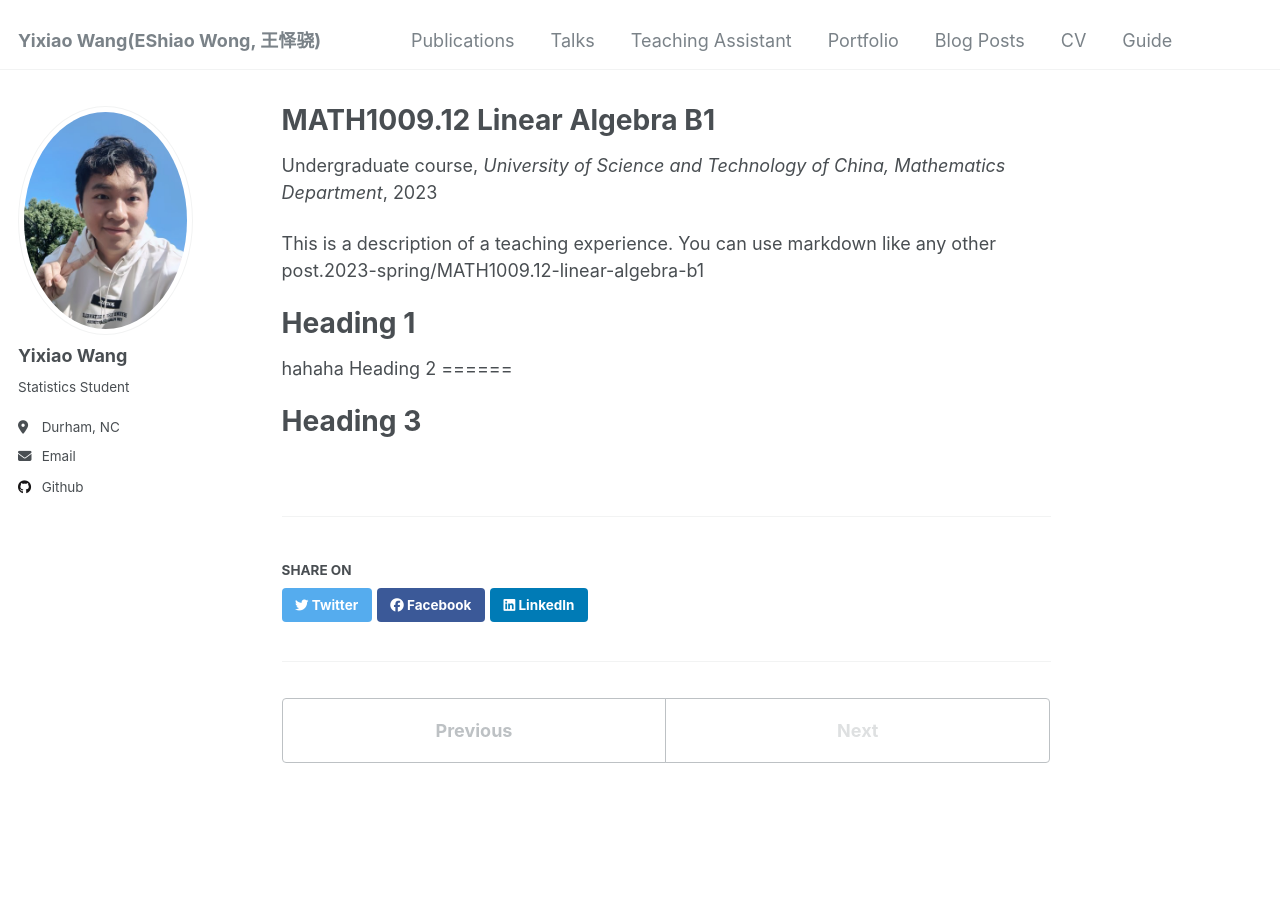
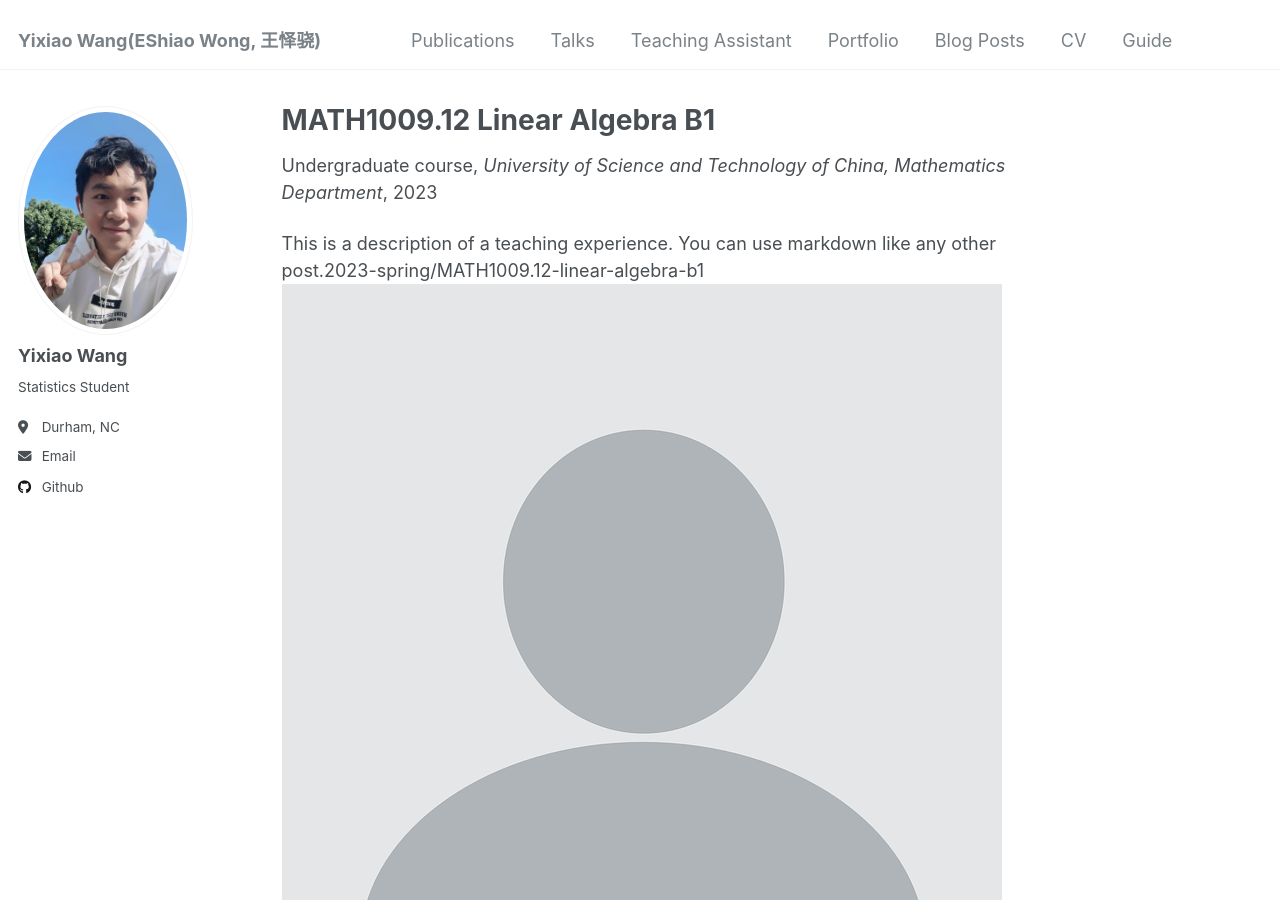
Before and after one commit to Yixiao-Wang-Stats/Yixiao-Wang-Stats.github.io, a Jekyll site: the page built from _teaching/2023-Spring-MATH1009-Linear-Algebra-B1.md, in a window 1280 px wide and 900 px high. Built offline with Jekyll 4.4.1, drawn with Linux system fonts in a browser that asks for light colours.

Commit message:
Update 2023-Spring-MATH1009-Linear-Algebra-B1.md

```diff
--- a/_teaching/2023-Spring-MATH1009-Linear-Algebra-B1.md
+++ b/_teaching/2023-Spring-MATH1009-Linear-Algebra-B1.md
@@ -9,6 +9,7 @@ location: "Anhui, China"
 ---
 
 This is a description of a teaching experience. You can use markdown like any other post.2023-spring/MATH1009.12-linear-algebra-b1
+![Alt text](/images/profile.png)
 
 Heading 1
 ======
```
